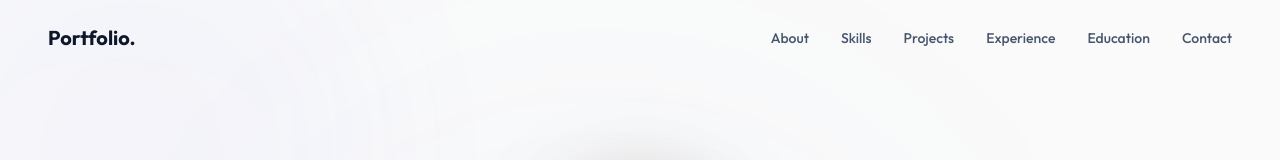
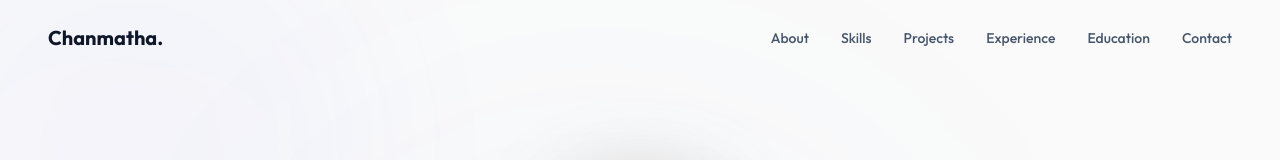
Before and after one commit to chanmathaearth/portfolio_chanmatha, a React (Vite) app: page / in a window 1280 px wide. Shown: the top 160 px of the page. Built offline with nearby package versions, Linux system fonts and the light colour scheme.

Commit message:
feat:Navbar Edit name on Navbar

```diff
--- a/src/components/Navbar.tsx
+++ b/src/components/Navbar.tsx
@@ -36,7 +36,7 @@ export const Navbar = () => {
           animate={{ opacity: 1 }}
           className="text-xl font-bold"
         >
-          Portfolio.
+          Chanmatha.
         </motion.a>
 
         {/* Desktop Nav */}
```
